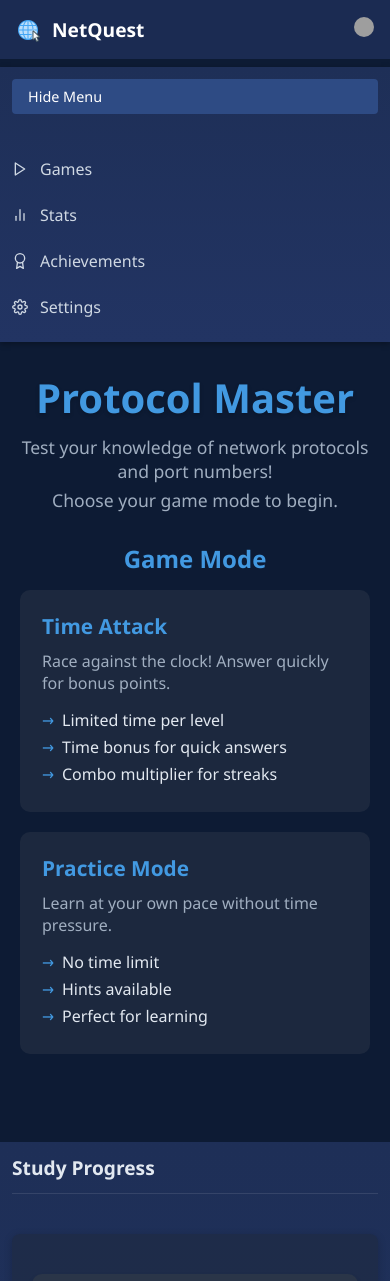
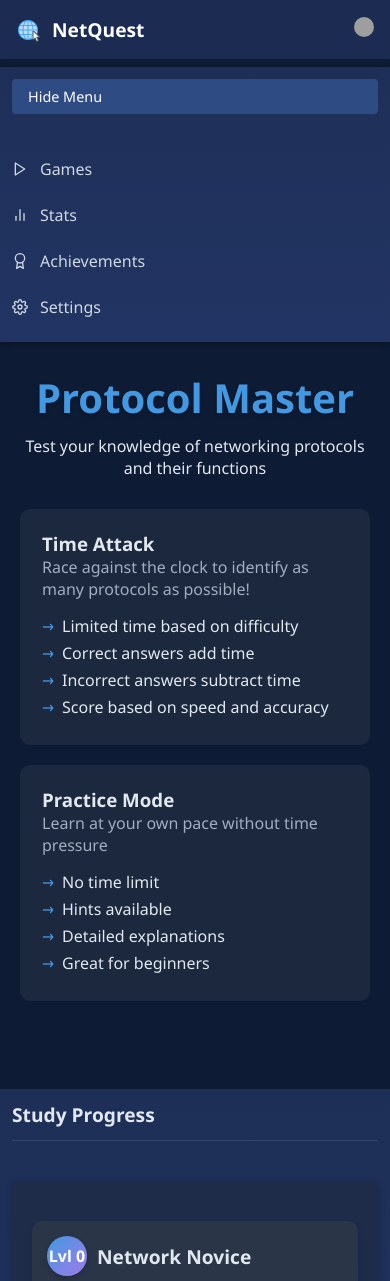
Before and after one commit to QuinOG/net-study, a React (Create React App) app: page /dashboard/protocol in a window 390 px wide. Shown: the top 1281 px of the page. Built offline with nearby package versions, Linux system fonts and the light colour scheme; grey boxes are pictures that could not be loaded.

Commit message:
added scroll to top feature that was otherwise annoying on mobile

```diff
--- a/src/App.js
+++ b/src/App.js
@@ -9,6 +9,7 @@ import ProtocolGame from './components/games/ProtocolGame';
 import SubnettingChallenge from './components/games/SubnettingChallenge';
 import TechAcronymQuiz from './components/games/TechAcronymQuiz';
 import Sidebar from './components/layout/Sidebar';
+import ScrollToTop from './components/layout/ScrollToTop';
 import Settings from './components/ui/Settings';
 import LandingPage from './components/ui/LandingPage';
 
@@ -94,6 +95,7 @@ function App() {
   return (
     <Router>
       <UserProvider>
+        <ScrollToTop />
         <AppContent />
       </UserProvider>
     </Router>
--- a/src/components/games/PortGame.js
+++ b/src/components/games/PortGame.js
@@ -2,6 +2,7 @@ import React, { useState, useEffect, useContext } from 'react';
 import { useNavigate } from 'react-router-dom';
 import { UserContext } from '../../context/UserContext';
 import SoundManager from '../../utils/SoundManager';
+import scrollToTop from '../../utils/ScrollHelper';
 
 // Expanded dictionary for the Net+ exam
 const portProtocols = {
@@ -105,6 +106,7 @@ function PortGame() {
 
   const startGame = () => {
     SoundManager.play('click');
+    scrollToTop();
     generateQuestion();
   };
 
--- a/src/components/games/ProtocolGame.js
+++ b/src/components/games/ProtocolGame.js
@@ -2,6 +2,7 @@ import React, { useState, useEffect, useContext } from 'react';
 import { useNavigate } from 'react-router-dom';
 import SoundManager from '../../utils/SoundManager';
 import { UserContext } from '../../context/UserContext';
+import scrollToTop from '../../utils/ScrollHelper';
 import '../../styles/games/ProtocolGame.css';
 
 // Expanded dictionary for the Net+ exam
@@ -105,6 +106,9 @@ function ProtocolGame() {
 
   // Initialize game with selected mode and difficulty
   const initializeGame = (mode, diff) => {
+    // Scroll to top when game initializes
+    scrollToTop();
+
     setGameMode(mode);
     setDifficulty(diff);
     setGameActive(true);
@@ -121,6 +125,13 @@ function ProtocolGame() {
     }
 
     generateQuestion();
+
+    // Reset power-ups
+    setPowerUps({
+      timeFreeze: 2,
+      categoryReveal: 2,
+      skipQuestion: 1
+    });
 
     // Play start game sound
     SoundManager.play('gameStart');
@@ -281,7 +292,8 @@ function ProtocolGame() {
     SoundManager.play('gameOver');
   };
 
-  // Render difficulty selection if Time Attack was clicked
+  // Game mode selection and rendering
+  if (!gameMode) {
     if (showDifficultySelect) {
       return (
         <div className="protocol-game">
@@ -297,6 +309,7 @@ function ProtocolGame() {
                     setDifficulty(key);
                     setShowDifficultySelect(false);
                     initializeGame(GAME_MODES.TIME_ATTACK, key);
+                    scrollToTop(); // Scroll to top when starting the game
                   }}
                 >
                   <h4>{value.name}</h4>
@@ -305,9 +318,9 @@ function ProtocolGame() {
                     <li>Score multiplier: {value.multiplier}x</li>
                     {key === 'EASY' ? (
                       <>
+                        <li>Hints enabled</li>
+                        <hr className="separator" />
                         <li>Time penalty: -{value.timePenalty}s</li>
-                      <hr className="separator" />
-                      <li>Hints enabled</li>
                       </>
                     ) : (
                       <>
@@ -321,7 +334,10 @@ function ProtocolGame() {
             </div>
             <button
               className="back-button"
-            onClick={() => setShowDifficultySelect(false)}
+              onClick={() => {
+                setShowDifficultySelect(false);
+                scrollToTop(); // Scroll to top when going back
+              }}
             >
               Back to Game Modes
             </button>
@@ -330,73 +346,50 @@ function ProtocolGame() {
       );
     }
 
-  // Render game menu if no mode selected
-  if (!gameMode) {
     return (
       <div className="protocol-game">
         <h2 className="game-title">Protocol Master</h2>
-        <div className="game-description">
-          <p>Test your knowledge of network protocols and port numbers!</p>
-          <p>Choose your game mode to begin.</p>
-        </div>
+        <p className="game-description">
+          Test your knowledge of networking protocols and their functions
+        </p>
 
         <div className="game-setup">
-          <div className="mode-select">
-            <h3>Game Mode</h3>
           <div className="game-modes">
             <div
               className="game-mode-card"
-                onClick={() => setShowDifficultySelect(true)}
+              onClick={() => {
+                setShowDifficultySelect(true);
+                scrollToTop(); // Scroll to top when showing difficulty select
+              }}
             >
-                <h4>Time Attack</h4>
-                <p>Race against the clock! Answer quickly for bonus points.</p>
+              <h3>Time Attack</h3>
+              <p>Race against the clock to identify as many protocols as possible!</p>
               <ul>
-                  <li>Limited time per level</li>
-                  <li>Time bonus for quick answers</li>
-                  <li>Combo multiplier for streaks</li>
+                <li>Limited time based on difficulty</li>
+                <li>Correct answers add time</li>
+                <li>Incorrect answers subtract time</li>
+                <li>Score based on speed and accuracy</li>
               </ul>
             </div>
+
             <div
               className="game-mode-card"
-                onClick={() => initializeGame(GAME_MODES.PRACTICE, 'EASY')}
+              onClick={() => {
+                initializeGame(GAME_MODES.PRACTICE, 'EASY');
+                scrollToTop(); // Scroll to top when starting practice mode
+              }}
             >
-                <h4>Practice Mode</h4>
-                <p>Learn at your own pace without time pressure.</p>
+              <h3>Practice Mode</h3>
+              <p>Learn at your own pace without time pressure</p>
               <ul>
                 <li>No time limit</li>
                 <li>Hints available</li>
-                  <li>Perfect for learning</li>
+                <li>Detailed explanations</li>
+                <li>Great for beginners</li>
               </ul>
             </div>
           </div>
         </div>
-        </div>
-
-        {gameStats.gamesPlayed > 0 && (
-          <div className="stats-summary">
-            <h3>Your Stats</h3>
-            <div className="stats-grid">
-              <div className="stat-item">
-                <span className="stat-label">Best Score</span>
-                <span className="stat-value">{gameStats.bestScore}</span>
-              </div>
-              <div className="stat-item">
-                <span className="stat-label">Best Streak</span>
-                <span className="stat-value">{gameStats.bestStreak}</span>
-              </div>
-              <div className="stat-item">
-                <span className="stat-label">Games Played</span>
-                <span className="stat-value">{gameStats.gamesPlayed}</span>
-              </div>
-              <div className="stat-item">
-                <span className="stat-label">Accuracy</span>
-                <span className="stat-value">
-                  {Math.round((gameStats.correctAnswers / Math.max(1, gameStats.totalAttempts)) * 100)}%
-                </span>
-              </div>
-            </div>
-          </div>
-        )}
       </div>
     );
   }
--- a/src/components/games/SubnettingChallenge.js
+++ b/src/components/games/SubnettingChallenge.js
@@ -2,6 +2,7 @@ import React, { useState, useEffect, useContext } from 'react';
 import { useNavigate } from 'react-router-dom';
 import { UserContext } from '../../context/UserContext';
 import SoundManager from '../../utils/SoundManager';
+import scrollToTop from '../../utils/ScrollHelper';
 
 // Expanded dictionary is not needed here since we're working with IP math.
 // Instead, we generate a random IP and prefix, then compute answers.
@@ -69,28 +70,34 @@ function SubnettingChallenge() {
 
   // Generate a random IP address and a random prefix (between /24 and /30)
   const generateChallenge = () => {
-    // Generate random IP and prefix
-    const octet1 = Math.floor(Math.random() * 223) + 1; // Avoid 0 and 224-255
-    const octet2 = Math.floor(Math.random() * 256);
-    const octet3 = Math.floor(Math.random() * 256);
-    const octet4 = Math.floor(Math.random() * 256);
-
-    // Generate random prefix (common ones: 24, 16, 8, etc.)
-    // For beginners, we'll use /24 or /16 to keep it simple.
-    const prefixes = [24, 16, 8, 28, 22, 20];
-    const randomPrefix = prefixes[Math.floor(Math.random() * 3)]; // First 3 are easier
-
-    const randomIp = `${octet1}.${octet2}.${octet3}.${octet4}`;
-
-    setIp(randomIp);
-    setPrefix(randomPrefix);
+    // Clear previous answers
     setNetworkAnswer('');
     setBroadcastAnswer('');
     setFirstUsableAnswer('');
     setLastUsableAnswer('');
+
+    // Clear UI state
     setResult('');
 
+    // Generate random IP and prefix
+    let randomOctet1 = Math.floor(Math.random() * 223) + 1; // Valid Class A, B, C
+    if (randomOctet1 === 127) randomOctet1 = 128; // Avoid loopback
+
+    const randomOctet2 = Math.floor(Math.random() * 256);
+    const randomOctet3 = Math.floor(Math.random() * 256);
+    const randomOctet4 = Math.floor(Math.random() * 256);
+
+    // More realistic CIDR prefix (avoid very small or very large networks)
+    const randomPrefix = Math.floor(Math.random() * 8) + 16; // From /16 to /23
+
+    const randomIp = `${randomOctet1}.${randomOctet2}.${randomOctet3}.${randomOctet4}`;
+
+    setIp(randomIp);
+    setPrefix(randomPrefix);
+
+    // Play sound and scroll to top
     SoundManager.play('click');
+    scrollToTop();
   };
 
   useEffect(() => {
--- a/src/components/games/TechAcronymQuiz.js
+++ b/src/components/games/TechAcronymQuiz.js
@@ -2,6 +2,7 @@ import React, { useState, useEffect, useContext, useRef } from 'react';
 import { useNavigate } from 'react-router-dom';
 import { UserContext } from '../../context/UserContext';
 import SoundManager from '../../utils/SoundManager';
+import scrollToTop from '../../utils/ScrollHelper';
 
 // Dictionary of 55 tech acronyms with variants (for CompTIA A+)
 // For each acronym, we include a "correct" answer and several similar alternatives.
@@ -637,6 +638,7 @@ function TechAcronymQuiz() {
     generateQuestion();
     startTimer();
     SoundManager.play('click');
+    scrollToTop();
   };
 
   // Set game context for proper volume adjustment
--- /dev/null
+++ b/src/components/layout/ScrollToTop.js
@@ -0,0 +1,15 @@
+import { useEffect } from 'react';
+import { useLocation } from 'react-router-dom';
+
+function ScrollToTop() {
+  const { pathname } = useLocation();
+
+  useEffect(() => {
+    // Scroll to top when the route changes
+    window.scrollTo(0, 0);
+  }, [pathname]);
+
+  return null; // This component doesn't render anything
+}
+
+export default ScrollToTop;
--- /dev/null
+++ b/src/utils/ScrollHelper.js
@@ -0,0 +1,13 @@
+/**
+ * Scrolls the window to the top with smooth animation
+ * @param {boolean} smooth - Whether to animate the scroll (true) or jump instantly (false)
+ */
+export const scrollToTop = (smooth = true) => {
+  window.scrollTo({
+    top: 0,
+    left: 0,
+    behavior: smooth ? 'smooth' : 'auto'
+  });
+};
+
+export default scrollToTop;
```
Lines whose indentation alone changed are shown as unchanged.
